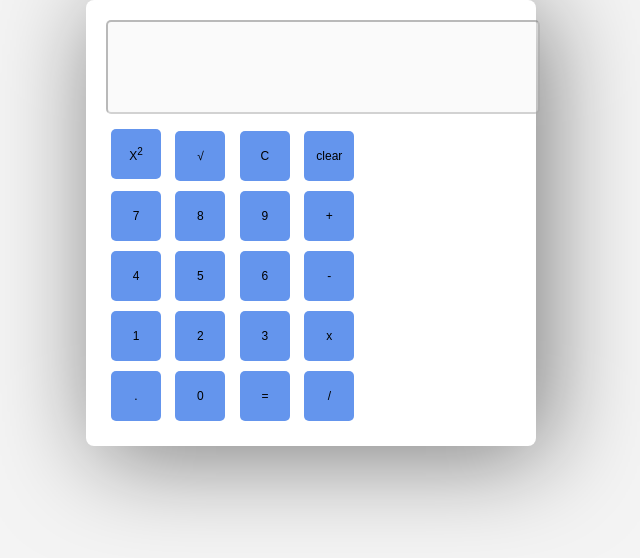
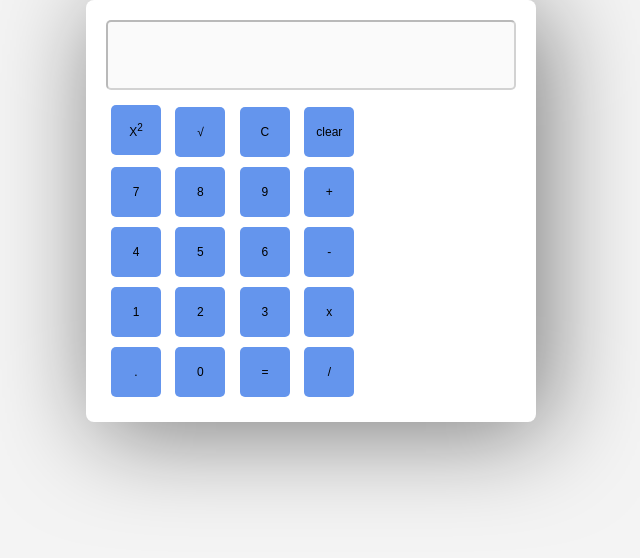
Before and after one commit to Mujeeb218353/Calculator, a plain HTML site: page index.html in a window 1280 px wide. Shown: the whole page, without its empty margins (329-969 px from the left). Drawn offline with Linux system fonts and the light colour scheme.

Commit message:
Update index.html

```diff
--- a/index.html
+++ b/index.html
@@ -21,12 +21,11 @@
         }
 
         input {
-            width: 100%;
             height: 70px;
             margin-bottom: 10px;
             padding: 10px;
             font-size: 30px;
-/*             box-sizing: border-box; */
+            box-sizing: border-box;
             border-radius: 5px;
             text-align: end;
         }
```
